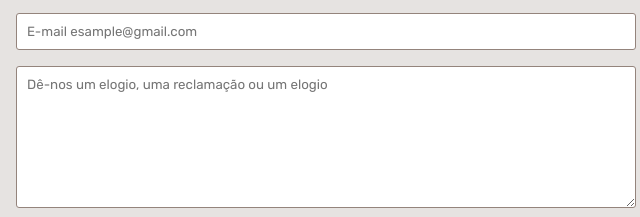
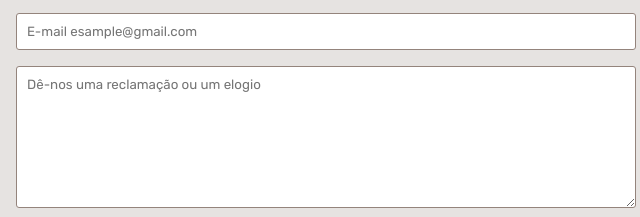
Before and after one commit to VISAOTECH/Programa-site-novo, a plain HTML site: page contato.html in a window 1280 px wide. Shown: the part 211-428 px from the top of the page, 314-954 px from the left. Drawn offline with Linux system fonts and the light colour scheme; a web font is replaced by a local one.

Commit message:
auterações no arquivo contatos
melhoria nos campos

```diff
--- a/contato.html
+++ b/contato.html
@@ -28,7 +28,7 @@
         <form action="#" method="post" name="form_for_treehouse_contest">
           <input type="text" name="name" placeholder="Nome completo" required><br>
           <input type="text" name="email" placeholder="E-mail esample@gmail.com"><br>
-          <textarea name="name"  rows="8" placeholder="Dê-nos um elogio, uma reclamação ou um elogio"></textarea>
+          <textarea name="name"  rows="8" placeholder="Dê-nos uma reclamação ou um elogio"></textarea>
           <input type="submit" value="Enviar" id="send"><br>
         </form>
       </div>
```
